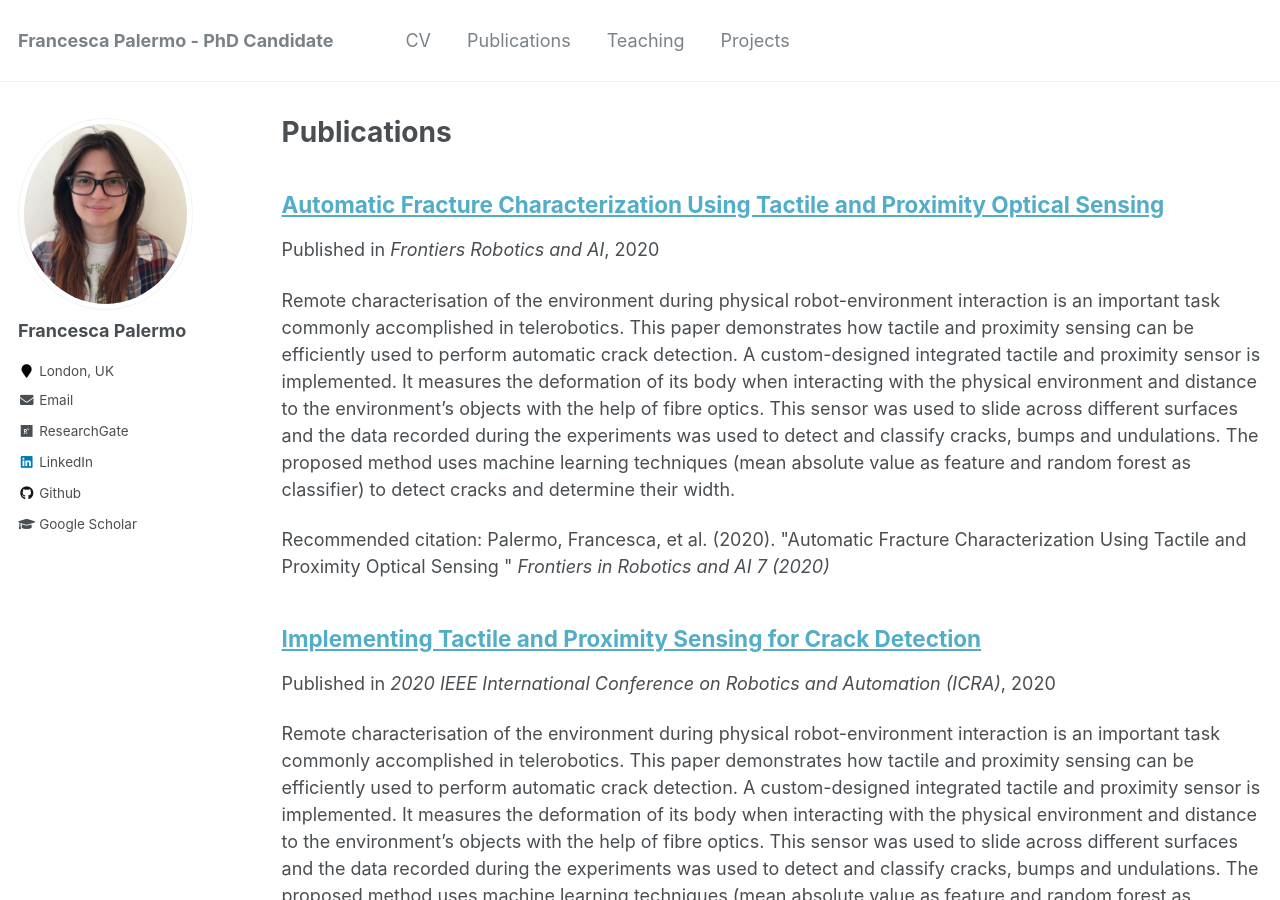
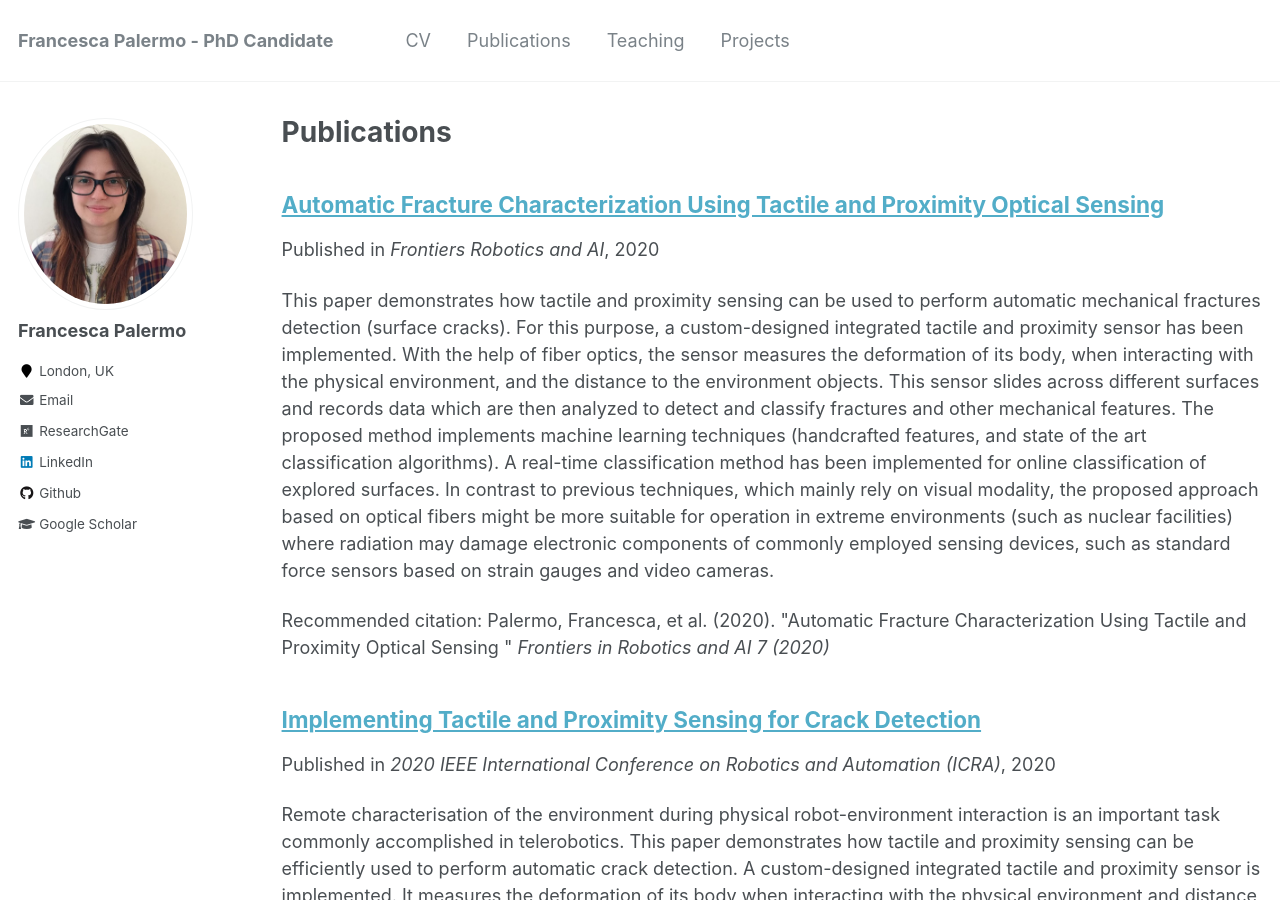
Before and after one commit to francescapalermo/francescapalermo.github.io, a Jekyll site: the page built from _pages/publications.md, in a window 1280 px wide and 900 px high. Built offline with Jekyll 4.4.1, drawn with Linux system fonts in a browser that asks for light colours.

Commit message:
Update 5palermo2020Frontiers.md

```diff
--- a/_publications/5palermo2020Frontiers.md
+++ b/_publications/5palermo2020Frontiers.md
@@ -3,18 +3,15 @@ title: "Automatic Fracture Characterization Using Tactile and Proximity Optical
 "
 collection: publications
 permalink: /publication/palermo2020Frontiers
-excerpt: 'Remote characterisation of the environment during physical robot-environment interaction is an important task
-commonly accomplished in telerobotics. This paper demonstrates how tactile and proximity sensing can be efficiently
-used to perform automatic crack detection. A custom-designed
-integrated tactile and proximity sensor is implemented. It
-measures the deformation of its body when interacting with the
-physical environment and distance to the environment’s objects
-with the help of fibre optics. This sensor was used to slide across
-different surfaces and the data recorded during the experiments
-was used to detect and classify cracks, bumps and undulations.
-The proposed method uses machine learning techniques (mean
-absolute value as feature and random forest as classifier) to
-detect cracks and determine their width.'
+excerpt: 'This paper demonstrates how tactile and proximity sensing can be used to perform automatic mechanical fractures detection (surface cracks).
+For this purpose, a custom-designed integrated tactile and proximity sensor has been implemented. With the help of fiber optics,
+the sensor measures the deformation of its body, when interacting with the physical environment, and the distance to the environment objects.
+This sensor slides across different surfaces and records data which are then analyzed to detect and classify fractures and other mechanical features.
+The proposed method implements machine learning techniques (handcrafted features, and state of the art classification algorithms).
+A real-time classification method has been implemented for online classification of explored surfaces.
+In contrast to previous techniques, which mainly rely on visual modality, the proposed approach based on optical fibers might be more
+suitable for operation in extreme environments (such as nuclear facilities) where radiation may damage electronic components of commonly
+employed sensing devices, such as standard force sensors based on strain gauges and video cameras.'
 date: 2020-12-02
 venue: 'Frontiers Robotics and AI'
 paperurl: ''
```
